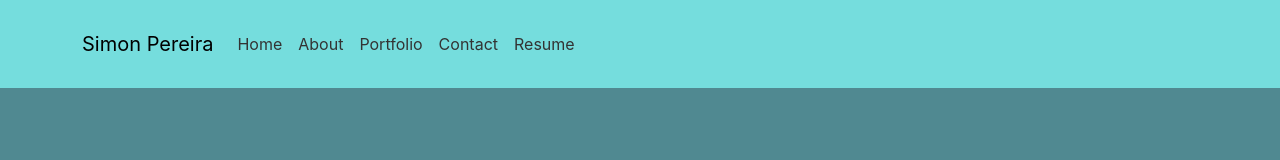
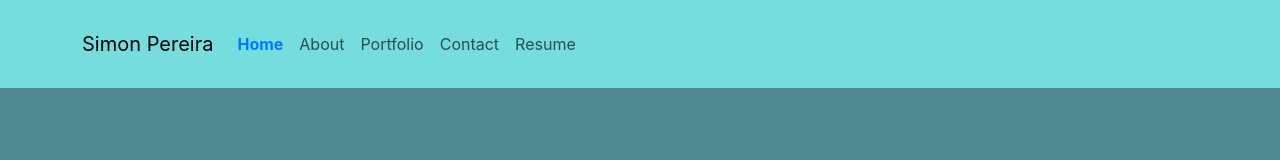
Before and after one commit to spereira15/react-portfolio-challenge, a React (Create React App) app: page / in a window 1280 px wide. Shown: the top 160 px of the page. Built offline with nearby package versions, Linux system fonts and the light colour scheme.

Commit message:
fix highlight feature

```diff
--- a/package.json
+++ b/package.json
@@ -1,4 +1,5 @@
 {
+  "homepage": "https://spereira15.github.io/react-portfolio-challenge",
   "name": "react-portfolio-challenge",
   "version": "0.1.0",
   "private": true,
--- a/src/App.css
+++ b/src/App.css
@@ -26,18 +26,9 @@ footer {
   margin: 1px !important;
 }
 
-.navbar-nav .nav-link.active {
+.nav-item.active .nav-link {
+  color: #007bff;
   font-weight: bold;
-  color: #007bff;
-}
-
-.navbar-nav .nav-link {
-  color: #333;
-  transition: color 0.3s;
-}
-
-.navbar-nav .nav-link:hover {
-  color: #007bff;
 }
 
 .tech-h4 {
--- a/src/App.js
+++ b/src/App.js
@@ -33,7 +33,7 @@ function App() {
 
   return (
     <div className="App">
-      <Header setCurrentPage={setCurrentPage} />
+      <Header setCurrentPage={setCurrentPage} currentPage={currentPage} />
       {renderPage()}
       <Footer />
     </div>
--- a/src/components/Header.js
+++ b/src/components/Header.js
@@ -1,7 +1,7 @@
 import React from 'react';
 import Navigation from './Navigation';
 
-const Header = ({ setCurrentPage }) => {
+const Header = ({ setCurrentPage, currentPage }) => {
   return (
     <header className="text-white py-3">
       <div className="container">
@@ -18,8 +18,7 @@ const Header = ({ setCurrentPage }) => {
           >
             <span className="navbar-toggler-icon"></span>
           </button>
-          {/* Pass setCurrentPage down to Navigation */}
-          <Navigation setCurrentPage={setCurrentPage} />
+          <Navigation setCurrentPage={setCurrentPage} currentPage={currentPage} />
         </nav>
       </div>
     </header>
--- a/src/components/Navigation.js
+++ b/src/components/Navigation.js
@@ -1,31 +1,52 @@
 import React from 'react';
 
-const Navigation = ({ setCurrentPage }) => {
+const Navigation = ({ setCurrentPage, currentPage }) => {
+  console.log('currentPage:', currentPage)
   return (
     <div className="collapse navbar-collapse" id="navbarNav">
       <ul className="navbar-nav ml-auto">
-        <li className="nav-item">
-          <a href="#" className="nav-link" onClick={() => setCurrentPage('home')}>
+        <li className={`nav-item ${currentPage === 'home' ? 'active' : ''}`}>
+          <a
+            href="#"
+            className="nav-link"
+            onClick={() => setCurrentPage('home')}
+          >
             Home
           </a>
         </li>
-        <li className="nav-item">
-          <a href="#" className="nav-link" onClick={() => setCurrentPage('about')}>
+        <li className={`nav-item ${currentPage === 'about' ? 'active' : ''}`}>
+          <a
+            href="#"
+            className="nav-link"
+            onClick={() => setCurrentPage('about')}
+          >
             About
           </a>
         </li>
-        <li className="nav-item">
-          <a href="#" className="nav-link" onClick={() => setCurrentPage('portfolio')}>
+        <li className={`nav-item ${currentPage === 'portfolio' ? 'active' : ''}`}>
+          <a
+            href="#"
+            className="nav-link"
+            onClick={() => setCurrentPage('portfolio')}
+          >
             Portfolio
           </a>
         </li>
-        <li className="nav-item">
-          <a href="#" className="nav-link" onClick={() => setCurrentPage('contact')}>
+        <li className={`nav-item ${currentPage === 'contact' ? 'active' : ''}`}>
+          <a
+            href="#"
+            className="nav-link"
+            onClick={() => setCurrentPage('contact')}
+          >
             Contact
           </a>
         </li>
-        <li className="nav-item">
-          <a href="#" className="nav-link" onClick={() => setCurrentPage('resume')}>
+        <li className={`nav-item ${currentPage === 'resume' ? 'active' : ''}`}>
+          <a
+            href="#"
+            className="nav-link"
+            onClick={() => setCurrentPage('resume')}
+          >
             Resume
           </a>
         </li>
--- a/src/index.css
+++ b/src/index.css
@@ -11,7 +11,3 @@ code {
   font-family: source-code-pro, Menlo, Monaco, Consolas, 'Courier New',
     monospace;
 }
-
-h2 {
-  margin-bottom: 1rem;
-}
```
